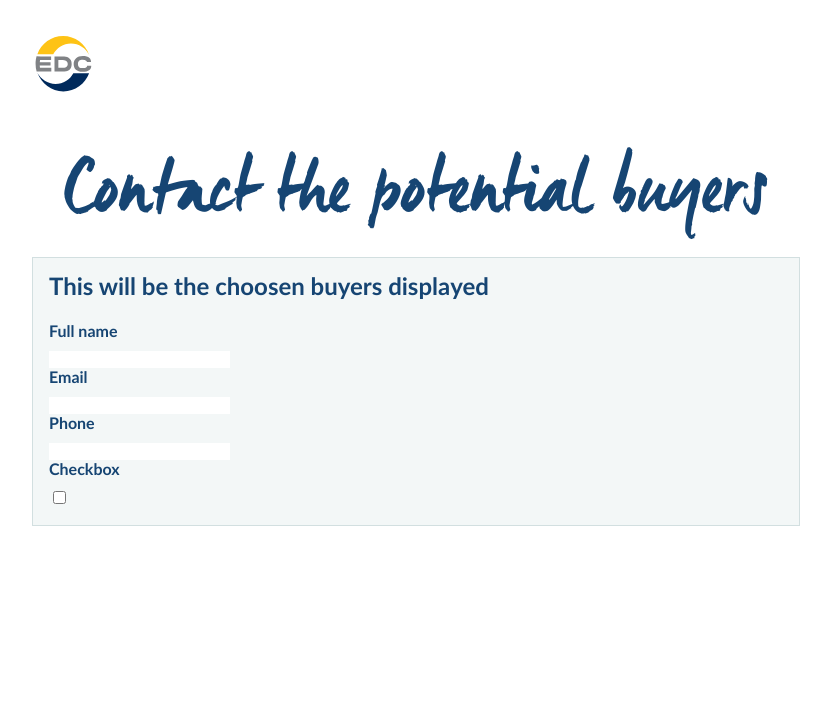
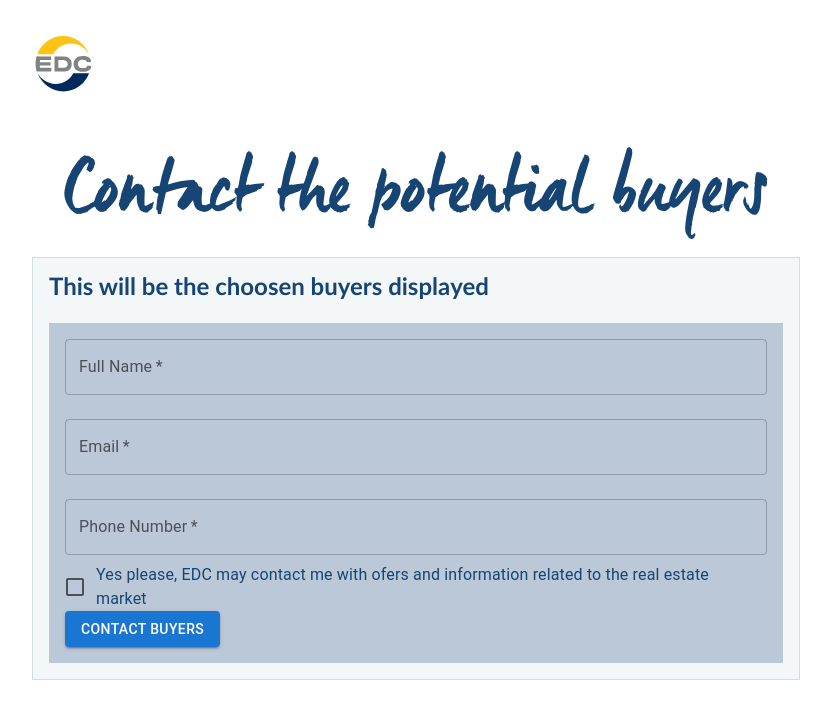
Before and after one commit to NataliaPetrova07/charlie-tango-case-AN, a Next.js app: page /contact in a window 1280 px wide. Shown: the top 718 px of the page, without its empty margins (224-1055 px from the left). Built offline with nearby package versions, Linux system fonts and the light colour scheme; a web font is replaced by a local one.

Commit message:
A - contact form

```diff
--- a/src/components/Forms/Field.module.css
+++ /dev/null
@@ -1,4 +0,0 @@
-/*
-Style a select drop down
- https://www.w3schools.com/howto/howto_custom_select.asp
- */
--- /dev/null
+++ b/src/components/Forms/FormContact.js
@@ -0,0 +1,101 @@
+import styles from "../../pages/Home.module.css";
+
+import {
+    TextField,
+    Button,
+    Checkbox,
+    FormControlLabel
+} from '@mui/material';
+
+import { useState } from "react";
+import { useRouter } from "next/router";
+
+export default function FormContact() {
+    const [name, setName] = useState("");
+    const [email, setEmail] = useState("");
+    const [phone, setPhone] = useState("");
+
+
+    const [nameError, setNameError] = useState(false);
+    const [emailError, setEmailError] = useState(false);
+    const [phoneError, setPhoneError] = useState(false);
+
+    const router = useRouter();
+
+    const handleSubmit = (e) => {
+        e.preventDefault()
+        //set error state to falso so it won't display
+        setNameError(false)
+        setEmailError(false)
+        setPhoneError(false)
+
+        //if the inpt is empty display error
+        if (name == '') {
+            setNameError(true)
+        }
+        if (email == '') {
+            setEmailError(true)
+        }
+        if (phone == '') {
+            setPhoneError(true)
+        }
+
+        //if all the fields, on submit send to buyers page
+        if (name && email && phone) {
+            //change route to the success page (still needs to be created)
+            router.push('/buyers');
+        }
+    }
+
+
+    return (
+
+        <form className={styles.form} onSubmit={handleSubmit}>
+            <TextField
+                onChange={(e) => setName(e.target.value)}
+                id="name"
+                name="name"
+                label="Full Name"
+                variant="outlined"
+                fullWidth
+                margin="normal"
+                error={nameError}
+                required
+            />
+            <TextField
+                onChange={(e) => setEmail(e.target.value)}
+                id="email"
+                name="email"
+                label="Email"
+                variant="outlined"
+                fullWidth
+                margin="normal"
+                error={emailError}
+                type="email"
+                required
+            />
+            <TextField
+                onChange={(e) => setPhone(e.target.value)}
+                id="phone"
+                name="phone"
+                label="Phone Number"
+                variant="outlined"
+                fullWidth
+                margin="normal"
+                error={phoneError}
+                required
+            />
+            <FormControlLabel
+                control={<Checkbox />} label="Yes please, EDC may contact me with ofers and information related to the real estate market"
+            />
+
+            <Button
+                variant="contained"
+                /* onClick={() => console.log("clicked")} */
+                type="submit"
+            >
+                Contact Buyers
+            </Button>
+        </form>
+    );
+}
--- a/src/pages/contact/index.js
+++ b/src/pages/contact/index.js
@@ -1,17 +1,12 @@
 import Head from "next/head";
 import styles from "../Home.module.css";
 
-import Field from "@/components/Forms/Field";
-import { estateTypes } from "@/data/estateTypes";
+import FormContact from "@/components/Forms/FormContact";
 
 
 
 
 export default function Home() {
-
-    //POPULATE DROP DOWN
-    /* https://antdp425.medium.com/populate-dropdown-options-in-react-ad2a54b64f8e */
-    let estateType = estateTypes
 
     return (
         <>
@@ -22,31 +17,7 @@ export default function Home() {
                 <h1 className={styles.headline}>Contact the potential buyers</h1>
                 <div className={styles.content}>
                     <h2>This will be the choosen buyers displayed</h2>
-                    <form>
-                        <Field
-                            label="Full name"
-                            id="fullname"
-                            name="fullname"
-                            required />
-                        <Field
-                            label="Email"
-                            id="email"
-                            name="email"
-                            type="email"
-                            required />
-                        <Field
-                            label="Phone"
-                            id="size"
-                            name="size"
-                            required />
-                        <Field
-                            label="Checkbox"
-                            id="check"
-                            name="check"
-                            type="checkbox"
-                            required />
-
-                    </form>
+                    <FormContact />
                 </div>
             </div >
         </>
--- a/src/pages/index.js
+++ b/src/pages/index.js
@@ -2,7 +2,8 @@ import Head from "next/head";
 import styles from "./Home.module.css";
 import Field from "@/components/Forms/Field";
 import { estateTypes } from "@/data/estateTypes";
-import Form from "@/components/Forms/Form";
+import Form from "@/components/Forms/FormSelect";
+import FormSelect from "@/components/Forms/FormSelect";
 
 
 
@@ -80,7 +81,7 @@ export default function Home() {
         </div> */}
         <div className={styles.content}>
           <h2>Find a buyer for you property - Material UI</h2>
-          <Form />
+          <FormSelect />
         </div>
       </div >
     </>
```
Also changed, not shown: src/components/Forms/FormSelect.js (renamed from src/components/Forms/Form.js, +10 -18 lines).
